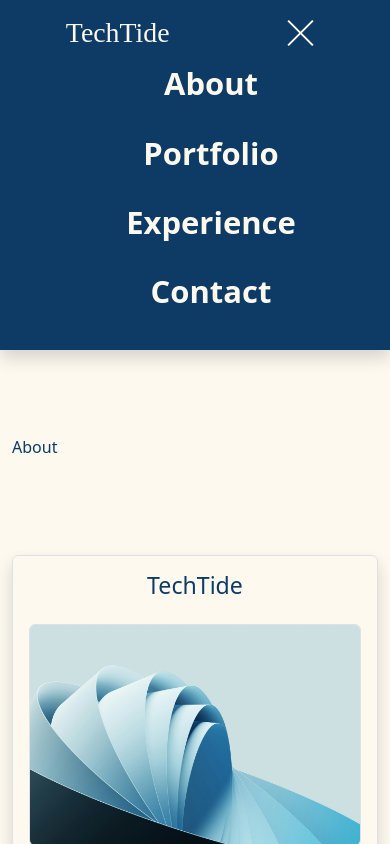
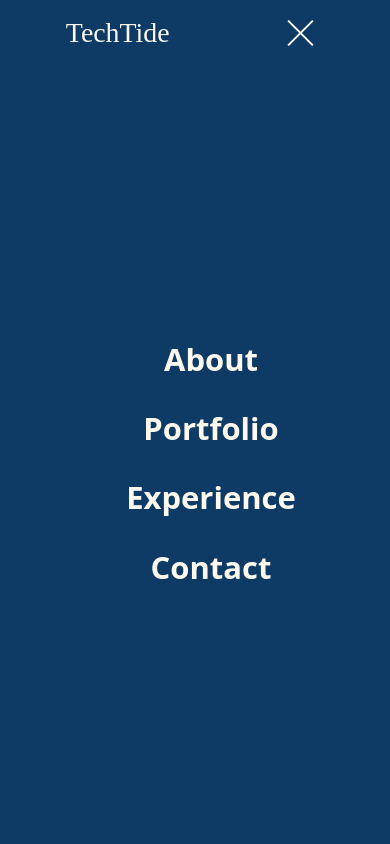
Before and after one commit to xJuanPablo/TechTide, a React (Create React App) app: page / in a window 390 px wide. Both pictures are taken after a click on the button 300 px from the left and 32 px from the top of the page. Shown: the top 844 px of the page. Built offline with nearby package versions, Linux system fonts and the light colour scheme; a web font is replaced by a local one.

Commit message:
Made mobile menu full screen

```diff
--- a/src/scss/_body.scss
+++ b/src/scss/_body.scss
@@ -7,3 +7,7 @@ body {
     background-color: var(--tt-primary);
     color: var(--tt-secondary);
 }
+
+body:has(#TT-menu-icon.active) {
+    overflow: hidden
+}
--- /dev/null
+++ b/src/scss/_mobile-nav.scss
@@ -0,0 +1,4 @@
+#mobileNav {
+    height: 100vh !important;
+    background-color: var(--tt-secondary);
+}
--- a/src/scss/main.scss
+++ b/src/scss/main.scss
@@ -75,3 +75,4 @@ $enable-cssgrid: true;
 @import "./grid";
 @import "./header";
 @import "./footer";
+@import "./mobile-nav";
```
